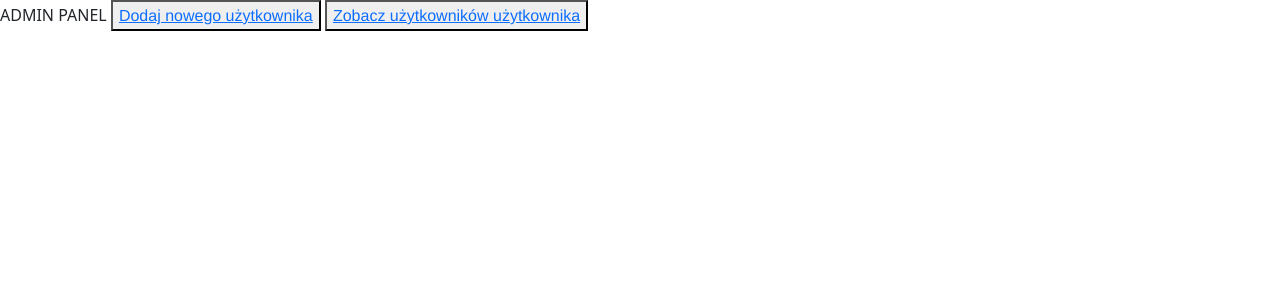
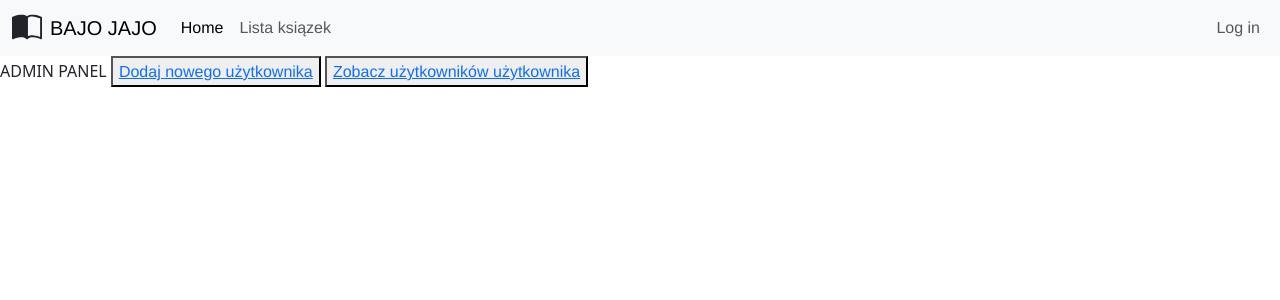
Before and after one commit to Scoobydowsky/library-Internet-Technologies-Project, a Symfony app: template templates/admin/menu.html.twig in a window 1280 px wide. Shown: the top 300 px of the page. Run offline with Twig, Linux system fonts and the light colour scheme; the template is opened without the code that fills it, so the values that code supplies are empty; some libraries are stand-ins or nearby versions.

Commit message:
login no longer extends base. base includes navbar.

```diff
--- a/public/css/base.css
+++ b/public/css/base.css
@@ -43,3 +43,6 @@ h6 {
 }
 
 /* COMMON ELEMENTS */
+.navbar-brand svg {
+  display: inline;
+}
--- a/public/css/booklist.css
+++ b/public/css/booklist.css
@@ -2,7 +2,7 @@ td {
   vertical-align: middle;
 }
 
-.container-fluid {
+.main_container {
   display: flex;
   align-items: center;
   justify-content: center;
@@ -13,7 +13,3 @@ td {
 .table-div {
   padding: 30px;
 }
-
-.td-btn {
-  text-align: right;
-}
--- a/templates/base.html.twig
+++ b/templates/base.html.twig
@@ -17,6 +17,44 @@
         {% endblock %}
     </head>
     <body>
+        <nav class="navbar navbar-expand-lg bg-body-tertiary">
+            <div class="container-fluid">
+                <button class="navbar-toggler" type="button" data-bs-toggle="collapse" data-bs-target="#navbarTogglerDemo01" aria-controls="navbarTogglerDemo01" aria-expanded="false" aria-label="Toggle navigation">
+                <span class="navbar-toggler-icon"></span>
+                </button>
+                <div class="collapse navbar-collapse" id="navbarTogglerDemo01">
+                        <svg xmlns="http://www.w3.org/2000/svg" width="30" height="30" fill="currentColor" class="bi bi-book-half me-2" viewBox="0 0 16 16"><path d="M8.5 2.687c.654-.689 1.782-.886 3.112-.752 1.234.124 2.503.523 3.388.893v9.923c-.918-.35-2.107-.692-3.287-.81-1.094-.111-2.278-.039-3.213.492V2.687zM8 1.783C7.015.936 5.587.81 4.287.94c-1.514.153-3.042.672-3.994 1.105A.5.5 0 0 0 0 2.5v11a.5.5 0 0 0 .707.455c.882-.4 2.303-.881 3.68-1.02 1.409-.142 2.59.087 3.223.877a.5.5 0 0 0 .78 0c.633-.79 1.814-1.019 3.222-.877 1.378.139 2.8.62 3.681 1.02A.5.5 0 0 0 16 13.5v-11a.5.5 0 0 0-.293-.455c-.952-.433-2.48-.952-3.994-1.105C10.413.809 8.985.936 8 1.783z"/></svg>
+                        <a class="navbar-brand" href="#">BAJO JAJO</a>
+                    <ul class="navbar-nav me-auto mb-2 mb-lg-0">
+                        <li class="nav-item">
+                            <a class="nav-link active" aria-current="page" href="{{ path('app_homepage') }}">Home</a>
+                        </li>
+                        <li class="nav-item">
+                            <a class="nav-link" href="{{ path('app_book_list') }}">Lista ksiązek</a>
+                        </li>
+                        <li class="nav-item">
+                            {# <a class="nav-link" href="{{ path('app_search') }}">Szukaj</a> #}
+                        </li>
+                        </ul>
+                        <ul class="navbar-nav mb-2 mb-lg-0">
+                        {% if user is defined %}
+                            <li class="nav-item">
+                                <a class="nav-link" href="{{ path('app_settings') }}">Ustawienia</a>
+                            </li>
+                            <li class="d-flex">
+                                <a class="nav-link" href="{{ path('app_logout') }}">Log out</a>
+                            </li>
+                        {% else %}
+                            <li class="d-flex">
+                                <a class="nav-link" href="{{ path('app_login') }}">Log in</a>
+                        </li>
+                        {% endif %}
+                        </ul>
+                </div>
+            </div>
+        </nav>
+
         {% block body %}{% endblock %}
+            <script src="https://cdn.jsdelivr.net/npm/bootstrap@5.3.0/dist/js/bootstrap.bundle.min.js"></script>
     </body>
 </html>
--- a/templates/books/list.html.twig
+++ b/templates/books/list.html.twig
@@ -6,7 +6,7 @@
 {% block body %}
 Do akcji musze dolozyć if ktory bedzie albo ładować przycisk do edycji albo nie
     Tutaj lista ksiązek
-    <div class="container-fluid">
+    <div class="container-fluid main_container">
         <div class="row col-sm-12 col-md-8">
             <table class='table'>
                 <thead>
```
Also changed, not shown: templates/login.html.twig (+13 -6 lines).
